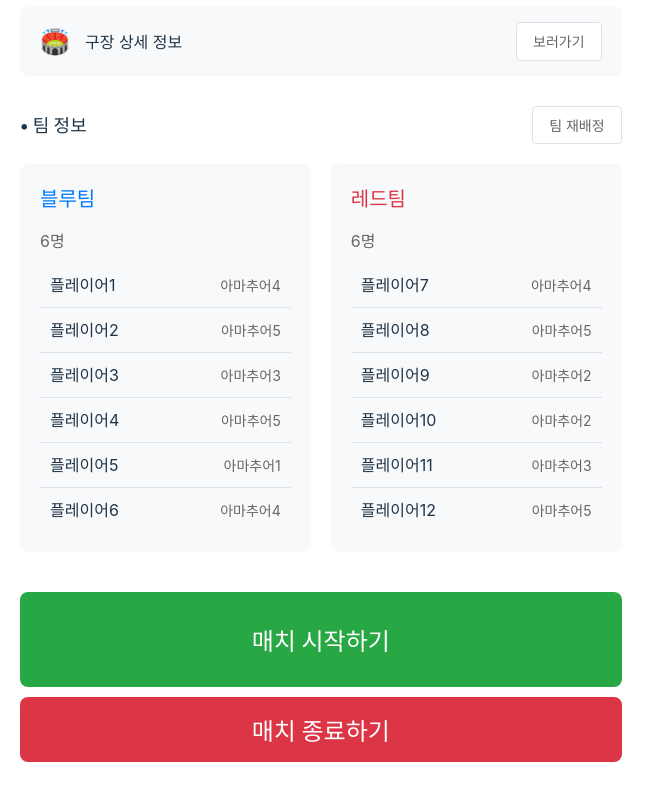
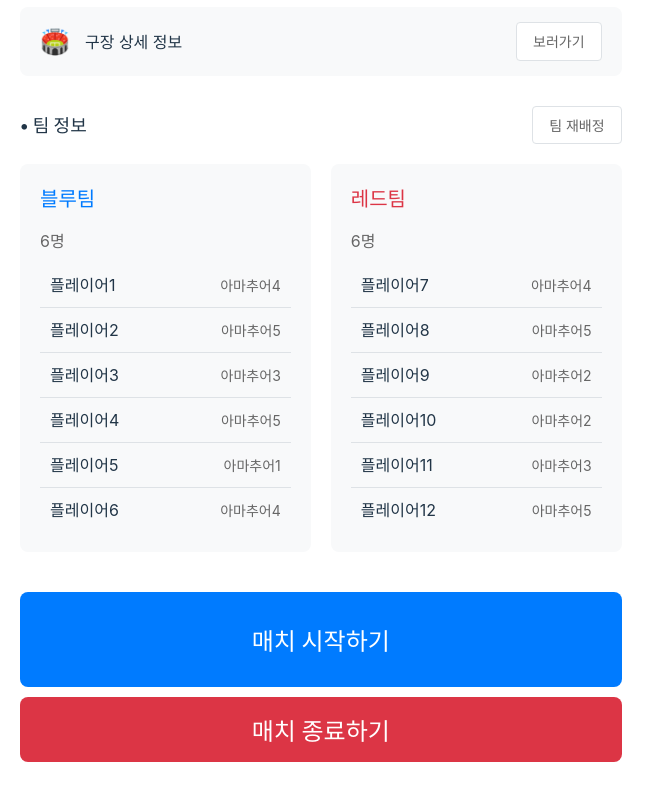
Before and after one commit to Outwater/plaber-match, a React (Vite) app: page /matches/1/lead-flaver in a window 1280 px wide. Shown: the part 556-1356 px from the top of the page, without its empty margins (0-665 px from the left). Built offline with nearby package versions, Linux system fonts and the light colour scheme.

Commit message:
fix: 매치 시작하기 버튼 색 수정

```diff
--- a/src/pages/LeadFlaverProgress.tsx
+++ b/src/pages/LeadFlaverProgress.tsx
@@ -435,7 +435,7 @@ const StartMatchButton = styled.button`
   font-size: 24px;
   font-weight: bold;
   color: white;
-  background-color: #28a745;
+  background-color: #007bff;
   border: none;
   border-radius: 8px;
   cursor: pointer;
@@ -443,7 +443,7 @@ const StartMatchButton = styled.button`
   margin-bottom: 10px;
 
   &:hover {
-    background-color: #218838;
+    background-color: #0056b3;
   }
 `;
 
```
